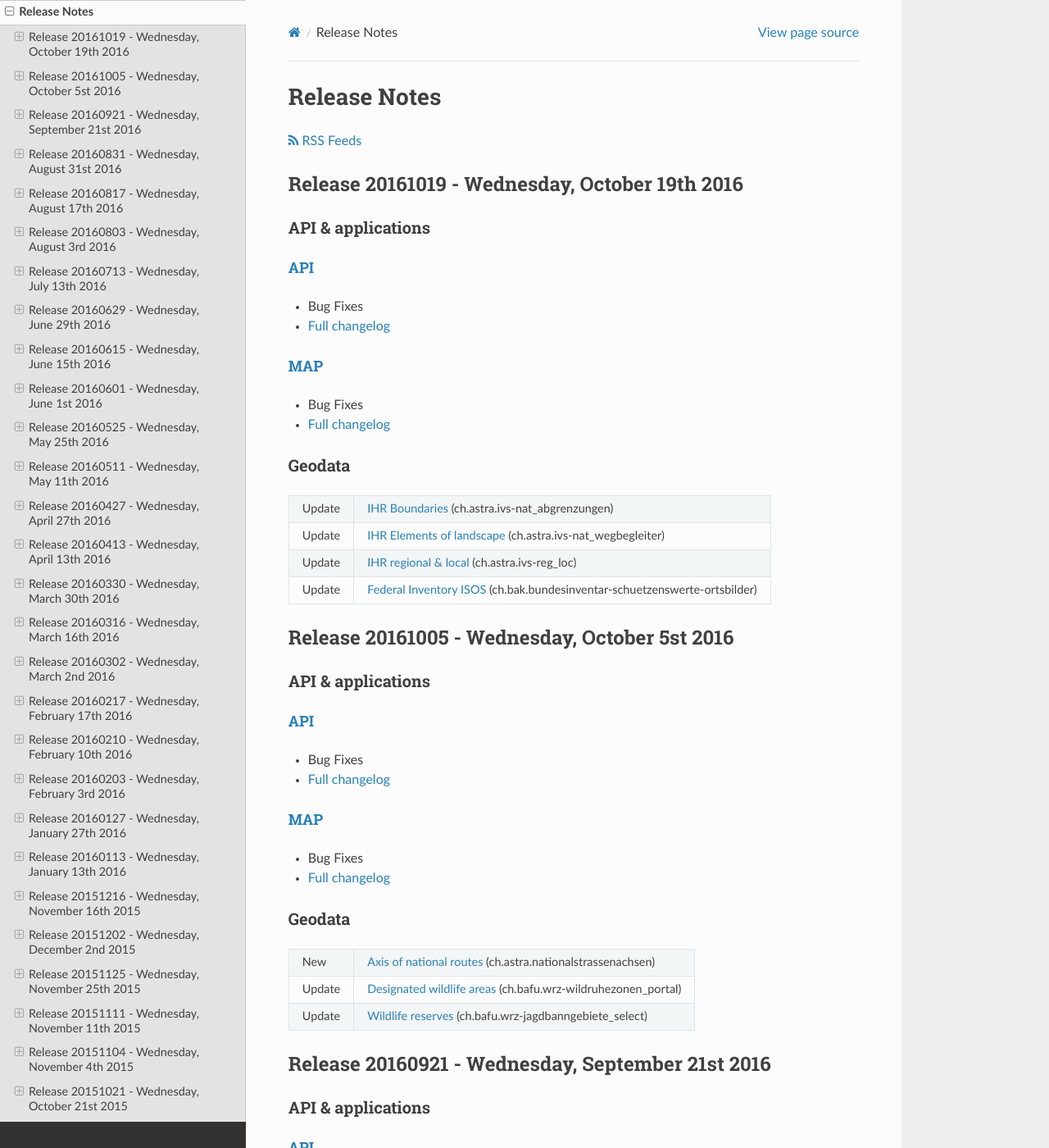
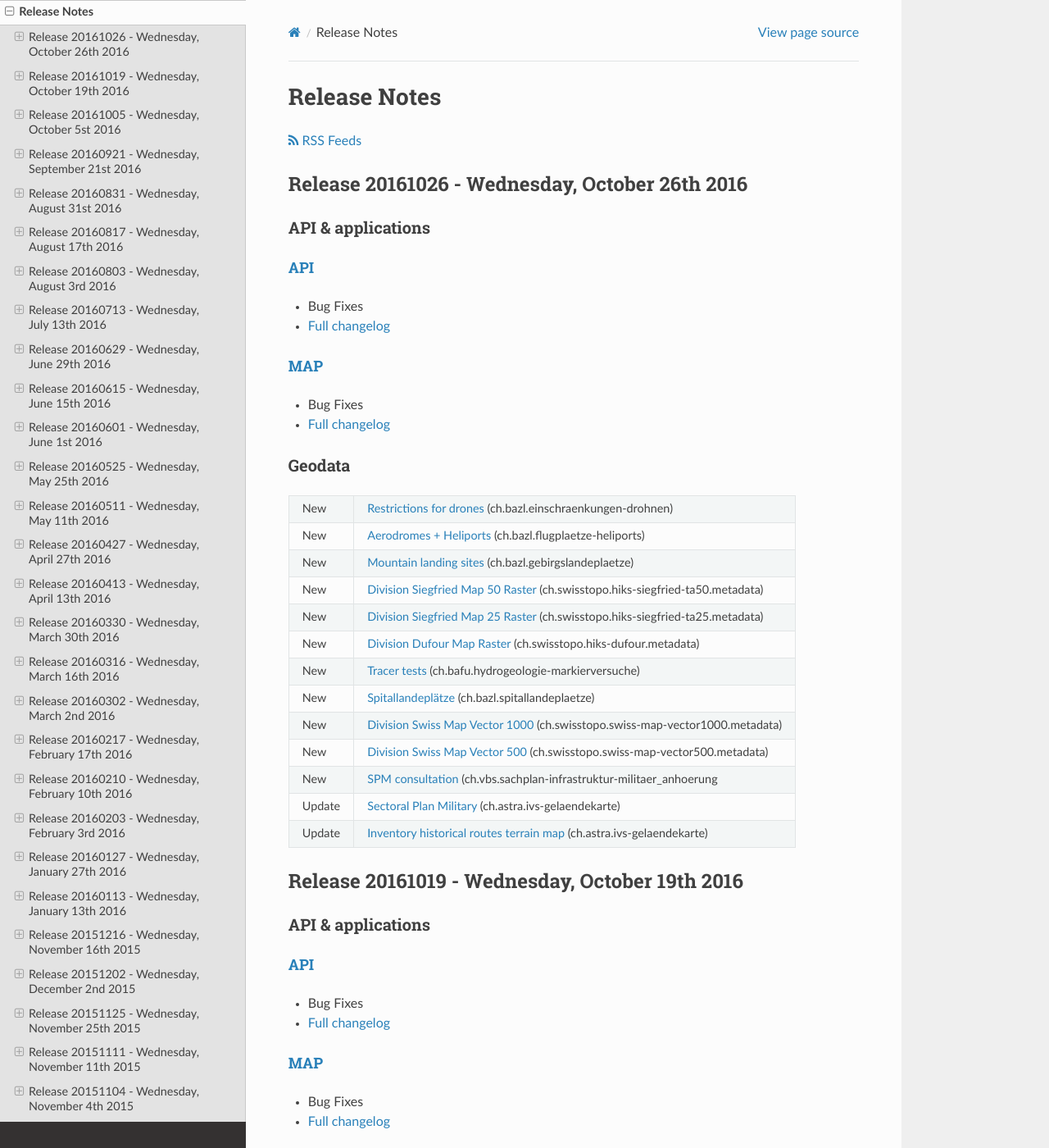
Before and after one commit to swisstopo-test/doc-chsdi3, a Sphinx documentation site: the page built from source/releasenotes/index.rst, in a window 1280 px wide and 1400 px high. Shown: the whole window at 82% size. Built offline with Sphinx 7.4.7 and the Read the Docs theme 2.0.0, drawn with Linux system fonts in a browser that asks for light colours.

Commit message:
Add releasesnotes for deploy of 20161026

```diff
--- a/source/releasenotes/index.rst
+++ b/source/releasenotes/index.rst
@@ -13,6 +13,57 @@ Release Notes
 .. raw:: html
 
     <p><a class="reference external" href="rss2.xml"> <i class="fa fa-rss"> RSS Feeds </i></a></p>
+
+
+.. _releasenotes_20161026:
+
+Release 20161026 - Wednesday, October 26th 2016
+-------------------------------------------------
+
+API & applications
+******************
+
+`API <//api3.geo.admin.ch>`__
+'''''''''''''''''''''''''''''
+- Bug Fixes
+- `Full changelog <https://github.com/geoadmin/mf-chsdi3/compare/r_161019...r_161026>`__
+
+
+`MAP <//map.geo.admin.ch>`__
+'''''''''''''''''''''''''''''
+- Bug Fixes
+- `Full changelog <https://github.com/geoadmin/mf-geoadmin3/compare/r_161019...r_161026>`__
+
+
+Geodata
+*******
++--------+--------------------------------------------------------------------------------------------------------------------------------------------------------------------+
+| New    | `Restrictions for drones <//map.geo.admin.ch/?layers=ch.bazl.einschraenkungen-drohnen>`__ (ch.bazl.einschraenkungen-drohnen)                                       |
++--------+--------------------------------------------------------------------------------------------------------------------------------------------------------------------+
+| New    | `Aerodromes + Heliports <//map.geo.admin.ch/?layers=ch.bazl.flugplaetze-heliports>`__ (ch.bazl.flugplaetze-heliports)                                              |
++--------+--------------------------------------------------------------------------------------------------------------------------------------------------------------------+
+| New    | `Mountain landing sites <//map.geo.admin.ch/?layers=ch.bazl.gebirgslandeplaetze>`__ (ch.bazl.gebirgslandeplaetze)                                                  |
++--------+--------------------------------------------------------------------------------------------------------------------------------------------------------------------+
+| New    | `Division Siegfried Map 50 Raster <//map.geo.admin.ch/?layers=ch.swisstopo.hiks-siegfried-ta50.metadata>`__ (ch.swisstopo.hiks-siegfried-ta50.metadata)            |
++--------+--------------------------------------------------------------------------------------------------------------------------------------------------------------------+
+| New    | `Division Siegfried Map 25 Raster <//map.geo.admin.ch/?layers=ch.swisstopo.hiks-siegfried-ta25.metadata>`__ (ch.swisstopo.hiks-siegfried-ta25.metadata)            |
++--------+--------------------------------------------------------------------------------------------------------------------------------------------------------------------+
+| New    | `Division Dufour Map Raster <//map.geo.admin.ch/?layers=ch.swisstopo.hiks-dufour.metadata>`__ (ch.swisstopo.hiks-dufour.metadata)                                  |
++--------+--------------------------------------------------------------------------------------------------------------------------------------------------------------------+
+| New    | `Tracer tests <//map.geo.admin.ch/?layers=ch.bafu.hydrogeologie-markierversuche>`__ (ch.bafu.hydrogeologie-markierversuche)                                        |
++--------+--------------------------------------------------------------------------------------------------------------------------------------------------------------------+
+| New    | `Spitallandeplätze <//map.geo.admin.ch?layers=ch.bazl.spitallandeplaetze>`__ (ch.bazl.spitallandeplaetze)                                                          |
++--------+--------------------------------------------------------------------------------------------------------------------------------------------------------------------+
+| New    | `Division Swiss Map Vector 1000 <//map.geo.admin.ch?layers=ch.swisstopo.swiss-map-vector1000.metadata>`__ (ch.swisstopo.swiss-map-vector1000.metadata)             |
++--------+--------------------------------------------------------------------------------------------------------------------------------------------------------------------+
+| New    | `Division Swiss Map Vector 500 <//map.geo.admin.ch?layers=ch.swisstopo.swiss-map-vector500.metadata>`__ (ch.swisstopo.swiss-map-vector500.metadata)                |
++--------+--------------------------------------------------------------------------------------------------------------------------------------------------------------------+
+| New    | `SPM consultation <//map.geo.admin.ch?layers=ch.vbs.sachplan-infrastruktur-militaer_anhoerung&topic=sachplan>`__ (ch.vbs.sachplan-infrastruktur-militaer_anhoerung |
++--------+--------------------------------------------------------------------------------------------------------------------------------------------------------------------+
+| Update | `Sectoral Plan Military <//map.geo.admin.ch/?layers=ch.astra.ivs-gelaendekarte>`__ (ch.astra.ivs-gelaendekarte)                                                    |
++--------+--------------------------------------------------------------------------------------------------------------------------------------------------------------------+
+| Update | `Inventory historical routes terrain map <//map.geo.admin.ch/?layers=ch.astra.ivs-gelaendekarte>`__ (ch.astra.ivs-gelaendekarte)                                   |
++--------+--------------------------------------------------------------------------------------------------------------------------------------------------------------------+
 
 
 .. _releasenotes_20161019:
```
